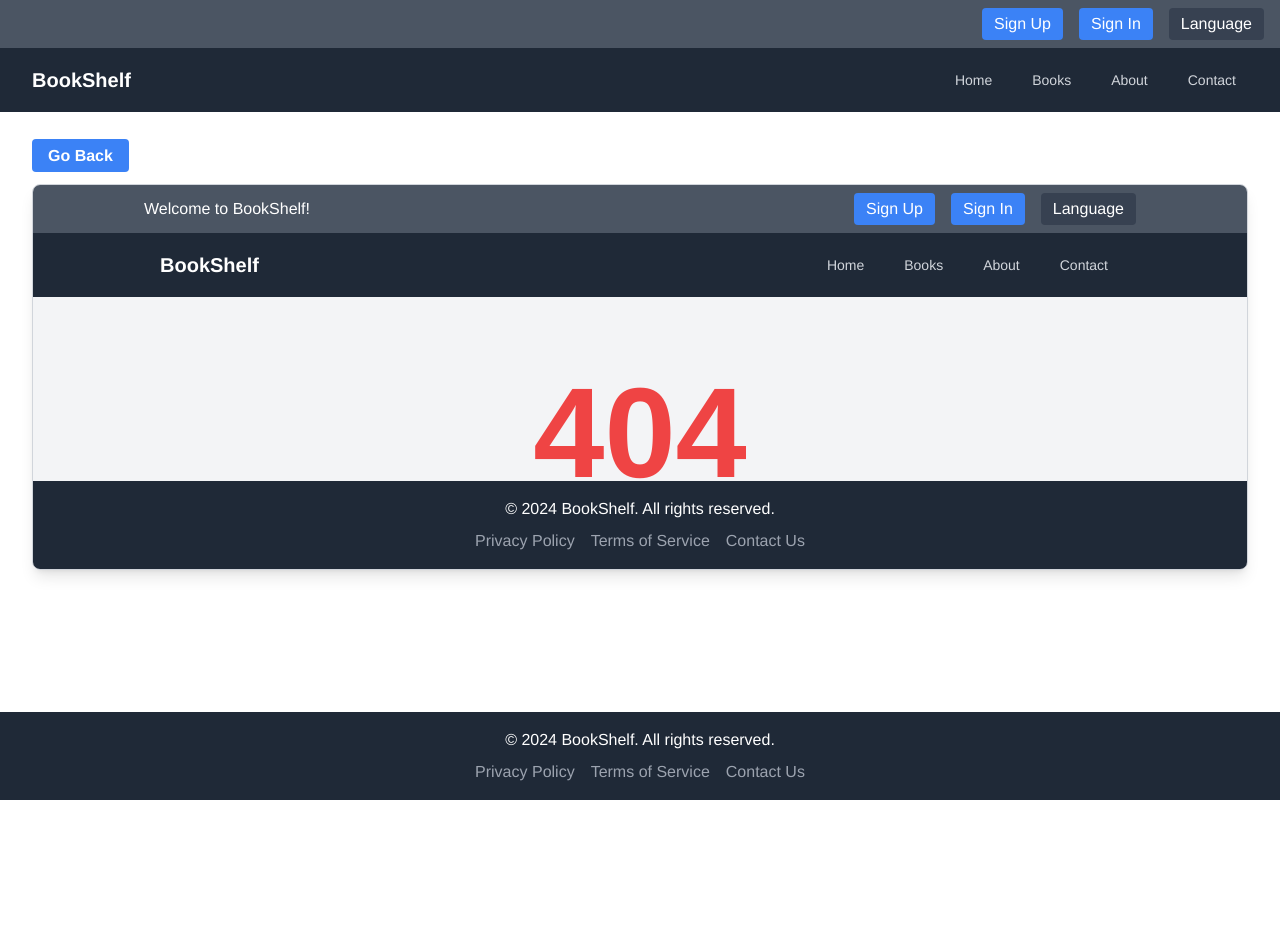
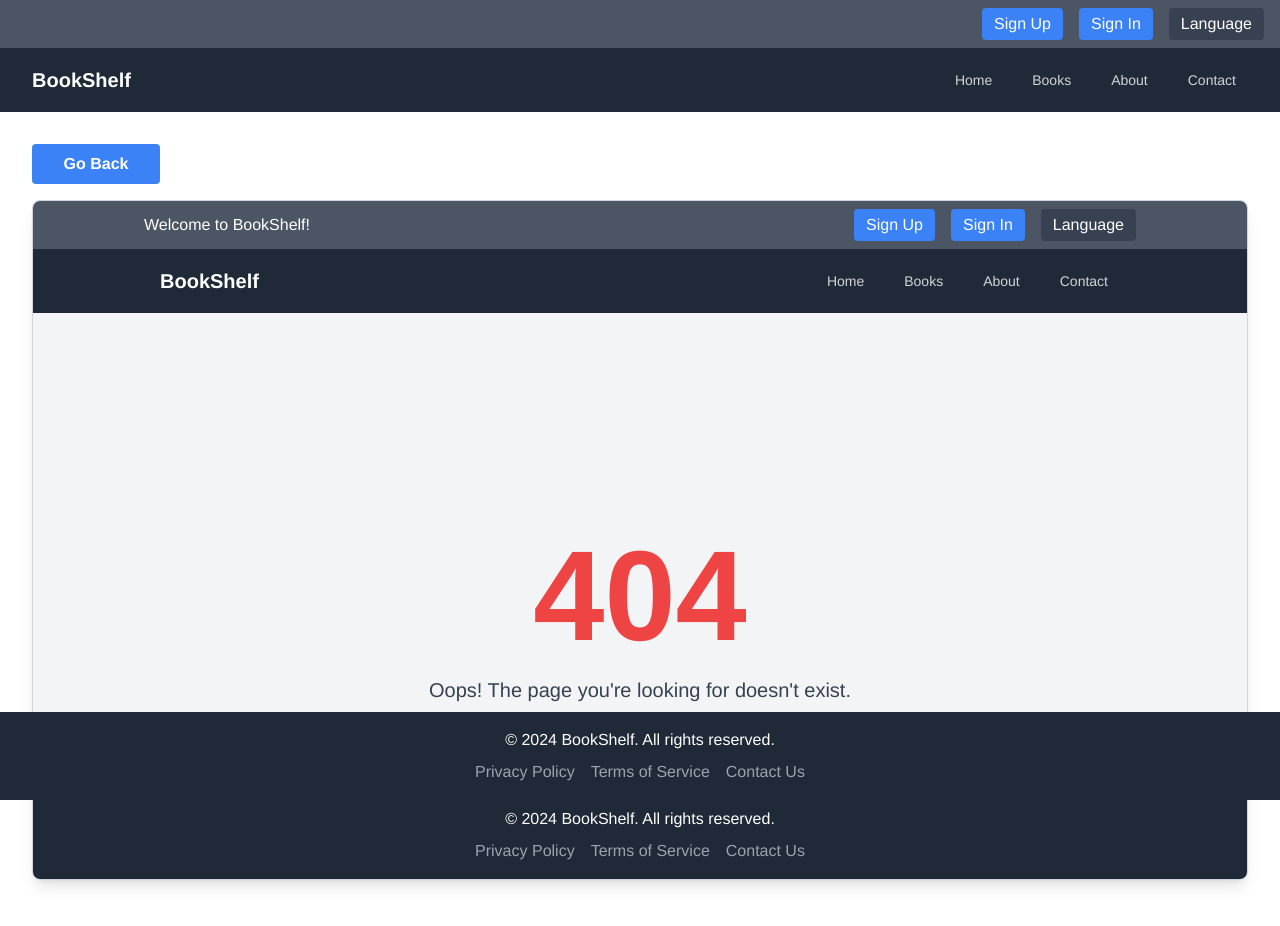
Before and after one commit to rkshaon/BookShelf, a Vue app in the folder frontend/: page /book/1/view in a window 1280 px wide. Shown: the top 926 px of the page. Before the commit the page ends 800 px from the top, so only its background shows below. Built offline with nearby package versions, Linux system fonts and the light colour scheme.

Commit message:
updt: frontend - book ui

```diff
--- a/frontend/src/pages/BookPage.vue
+++ b/frontend/src/pages/BookPage.vue
@@ -1,13 +1,15 @@
 <template>
-    <div class="container mx-auto py-8 px-4 sm:px-6 lg:px-8">
+    <div class="container mx-auto py-8 px-4 sm:px-6 lg:px-8 h-screen flex flex-col">
+        <!-- Go Back Button -->
         <router-link v-if="bookCode" :to="{ name: 'BookDetails', params: { book_code: bookCode } }"
-            class="bg-blue-500 text-white font-bold py-2 px-4 rounded hover:bg-blue-600 focus:outline-none focus:ring-2 focus:ring-blue-300">
+            class="bg-blue-500 w-32 text-center text-white font-bold py-2 px-4 rounded hover:bg-blue-600 focus:outline-none focus:ring-2 focus:ring-blue-300">
             Go Back
         </router-link>
         <LoaderComponent v-else />
-        <div class="relative w-full overflow-hidden shadow-lg rounded-lg border border-gray-300 mt-4">
-            <iframe :src="bookURL" class="w-full h-96 border-none" />
-    </div>
+        <!-- Book PDF in iframe -->
+        <div class="relative flex-grow overflow-hidden shadow-lg rounded-lg border border-gray-300 mt-4">
+            <iframe :src="bookURL" class="w-full h-full border-none" />
+        </div>
     </div>
 </template>
 
```
